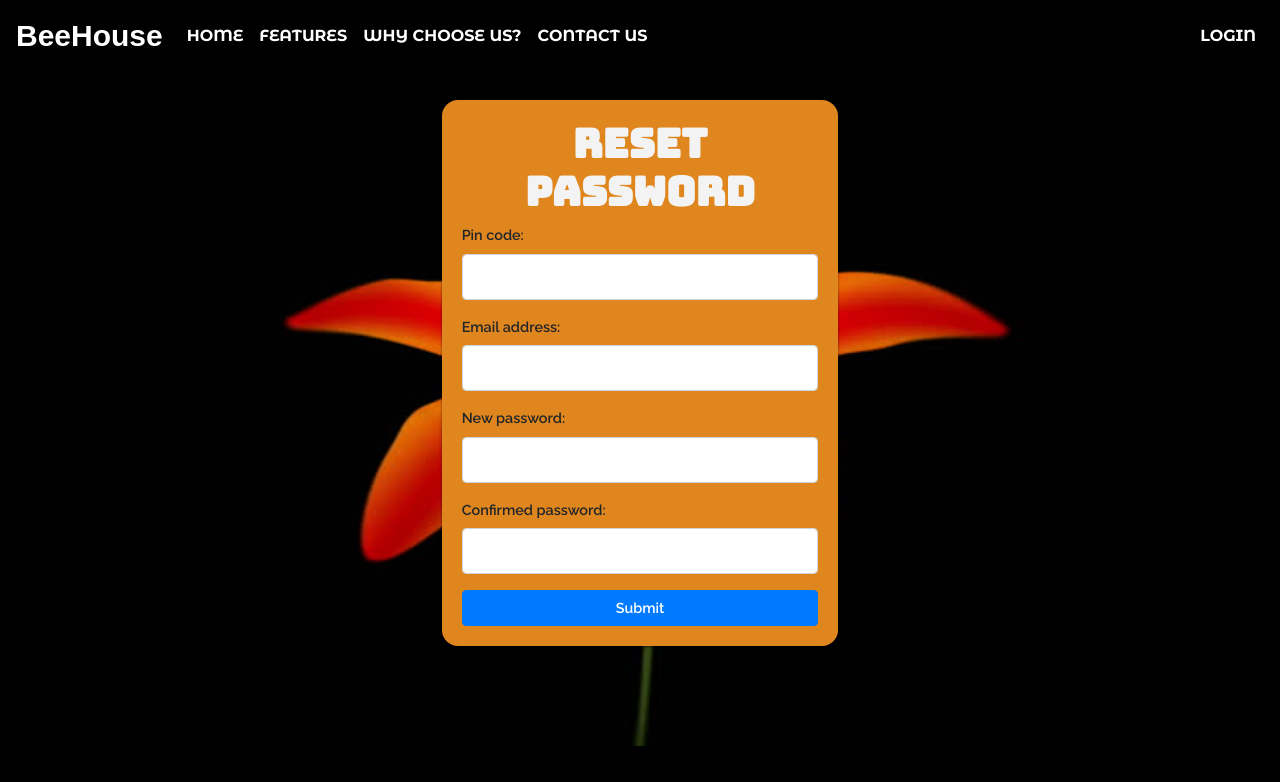
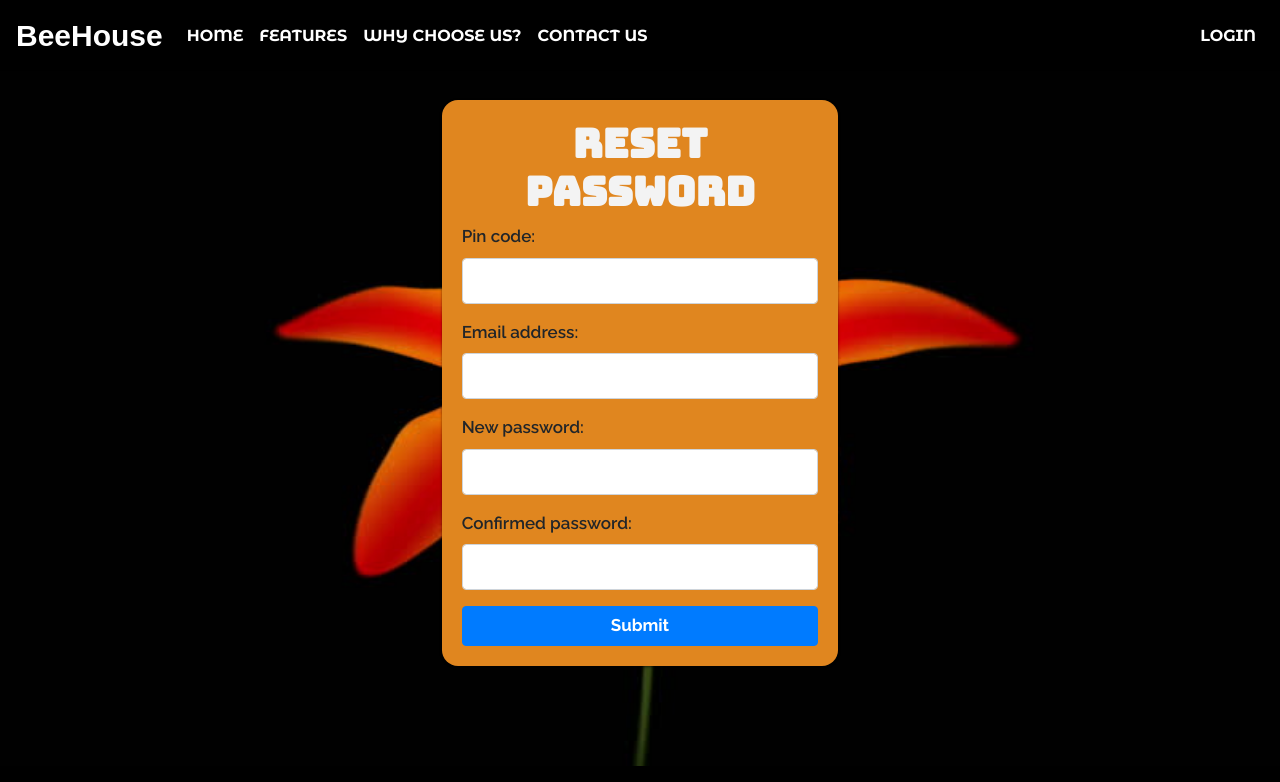
Before and after one commit to nhanvothanh719/boarding-house-management-system, a React (Create React App) app in the folder front-end/: page /reset-password/1 in a window 1280 px wide. Shown: the top 782 px of the page. Built offline with nearby package versions, Linux system fonts and the light colour scheme; no server answers; a web font is replaced by a local one.

Commit message:
Update button style

```diff
--- a/front-end/src/assets/css/Login.css
+++ b/front-end/src/assets/css/Login.css
@@ -136,3 +136,12 @@
     color:white;
     font-size: 0.9rem;
 }
+
+.formLabel{
+    font-size: 17px;
+}
+
+.formButton{
+    font-size: 17px;
+    font-weight: 700;
+}
--- a/front-end/src/components/ForgetPassword.jsx
+++ b/front-end/src/components/ForgetPassword.jsx
@@ -49,7 +49,7 @@ class ForgetPassword extends Component {
               className="loginText">Forget Password</h3>
             { error }
             <div class="form-group">
-              <label for="inputEmail">Email address:</label>
+              <label for="inputEmail" className="formLabel">Email address:</label>
               <input
                 type="email"
                 name="email"
@@ -63,7 +63,7 @@ class ForgetPassword extends Component {
                 required
               />
             </div>
-            <button type="submit" class="btn btn-primary btn-block">
+            <button type="submit" class="btn btn-primary btn-block formButton">
               Submit
             </button>
              <Link to="/login"> Have an account? </Link>
--- a/front-end/src/components/ResetPassword.jsx
+++ b/front-end/src/components/ResetPassword.jsx
@@ -56,7 +56,7 @@ class ResetPassword extends Component {
               style={{ "text-align": "center" }}
               className="loginText">Reset Password</h1>
             <div class="form-group">
-              <label for="inputToken">Pin code:</label>
+              <label for="inputToken" className="formLabel">Pin code:</label>
               <input
                 type="text"
                 class="form-control"
@@ -69,7 +69,7 @@ class ResetPassword extends Component {
               />
             </div>
             <div class="form-group">
-              <label for="inputEmail">Email address:</label>
+              <label for="inputEmail" className="formLabel">Email address:</label>
               <input
                 type="email"
                 class="form-control"
@@ -83,7 +83,7 @@ class ResetPassword extends Component {
               />
             </div>
             <div class="form-group">
-              <label for="inputPassword">New password:</label>
+              <label for="inputPassword" className="formLabel">New password:</label>
               <input
                 type="password"
                 class="form-control"
@@ -96,7 +96,7 @@ class ResetPassword extends Component {
               />
             </div>
             <div class="form-group">
-              <label for="confirmedPassword">Confirmed password:</label>
+              <label for="confirmedPassword" className="formLabel">Confirmed password:</label>
               <input
                 type="password"
                 name="password_confirmation"
@@ -108,7 +108,7 @@ class ResetPassword extends Component {
                 required
               />
             </div>
-            <button type="submit" class="btn btn-primary btn-block">
+            <button type="submit" class="btn btn-primary btn-block formButton">
               Submit
             </button>
           </form>
```
